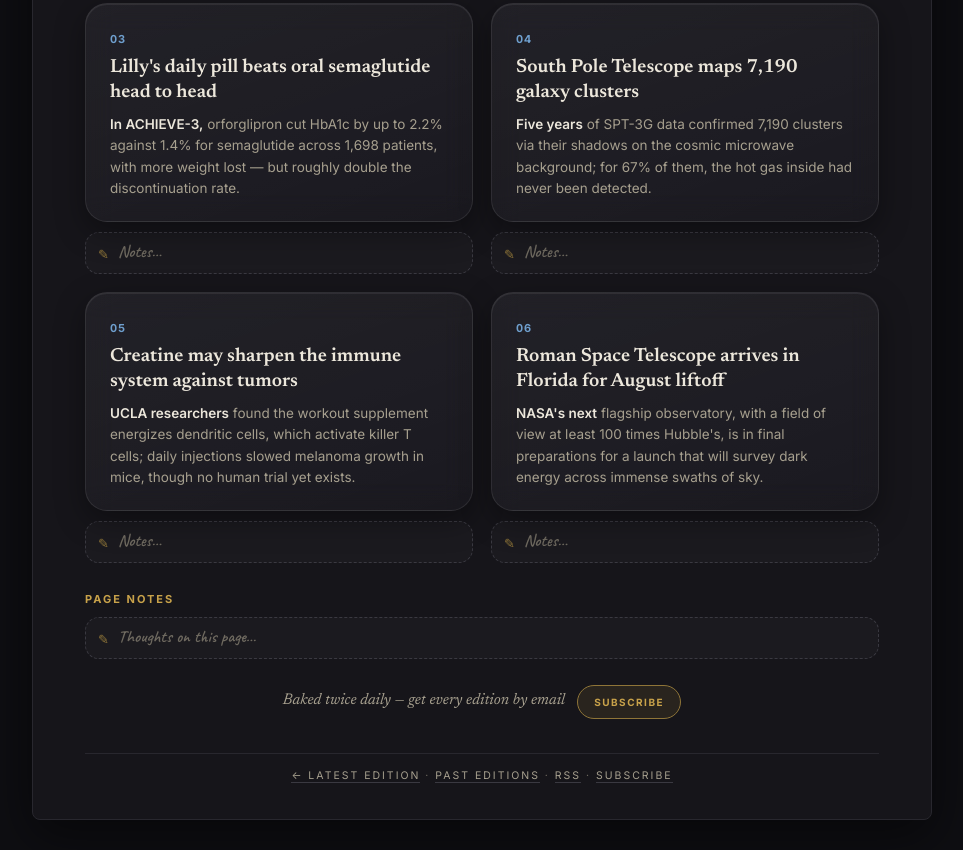
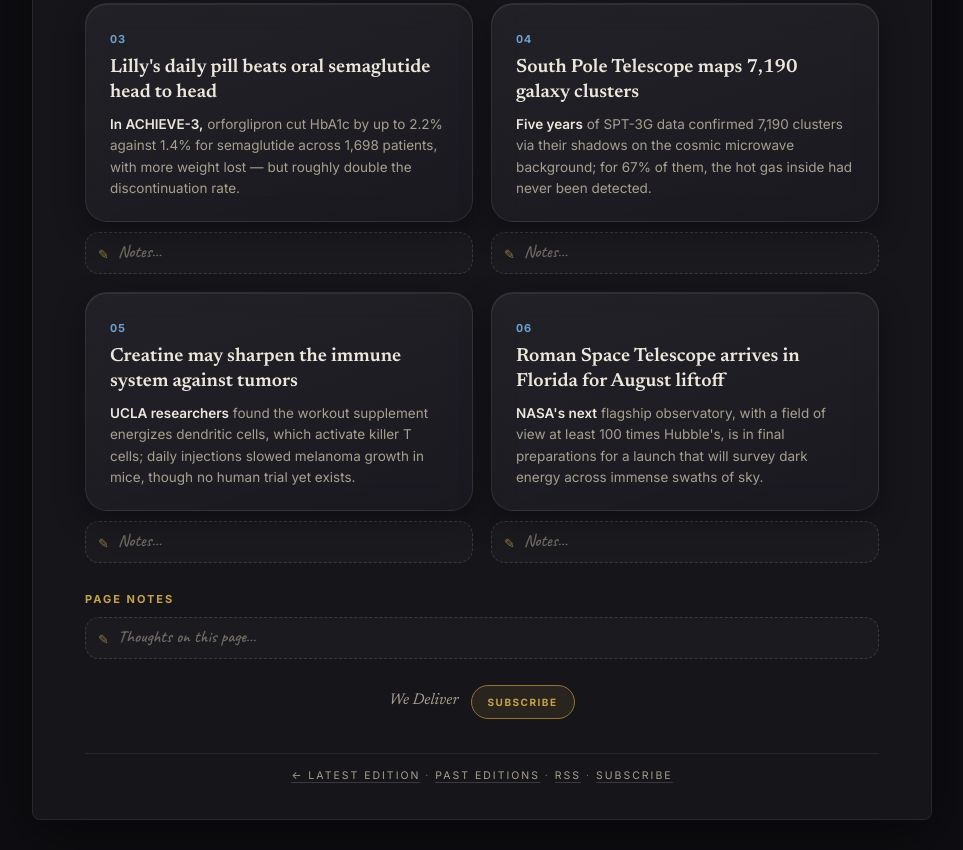
Before and after one commit to Ironman1421/davidsdailybread, a plain HTML site: page science.html in a window 1280 px wide. Shown: the part 760-1610 px from the top of the page, without its empty margins (158-1121 px from the left). Drawn offline with Linux system fonts and the light colour scheme.

Commit message:
Footer: subscribe line now reads We Deliver

```diff
--- a/science.html
+++ b/science.html
@@ -114,7 +114,7 @@
     <div class="notes" data-note-key="page:science"><span class="pen">&#9998;</span><textarea rows="1" placeholder="Thoughts on this page&hellip;" aria-label="Page notes"></textarea><button class="notes-close" type="button" title="Close notes" aria-label="Close notes">&times;</button></div>
   </div>
 
-  <div class="sub-cta">Baked twice daily &mdash; get every edition by email <a class="sub-btn" href="https://buttondown.com/davidsdailybread">Subscribe</a></div>
+  <div class="sub-cta">We Deliver <a class="sub-btn" href="https://buttondown.com/davidsdailybread">Subscribe</a></div>
 
   <div class="colophon"><a href="/">&larr; Latest edition</a> &middot; <a href="/archive.html">Past editions</a> &middot; <a href="/feed.xml">RSS</a> &middot; <a href="https://buttondown.com/davidsdailybread">Subscribe</a></div>
 </div>
```
